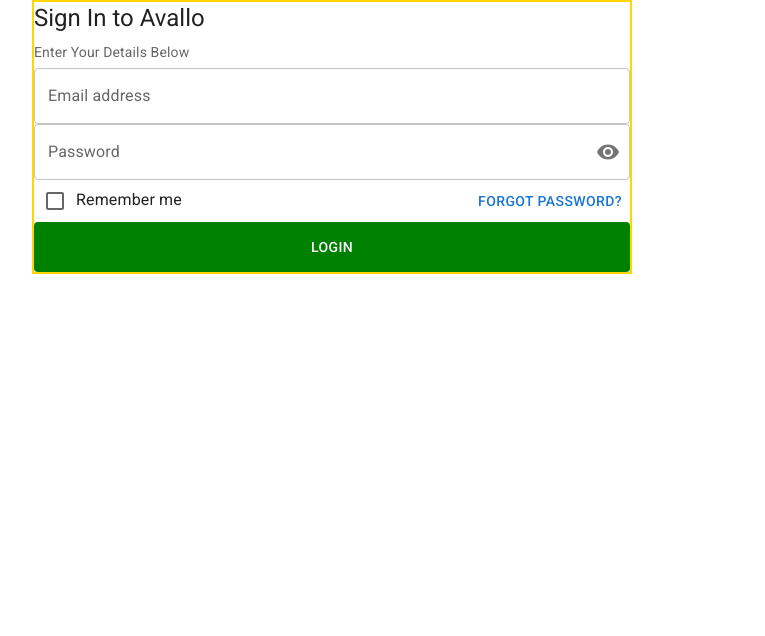
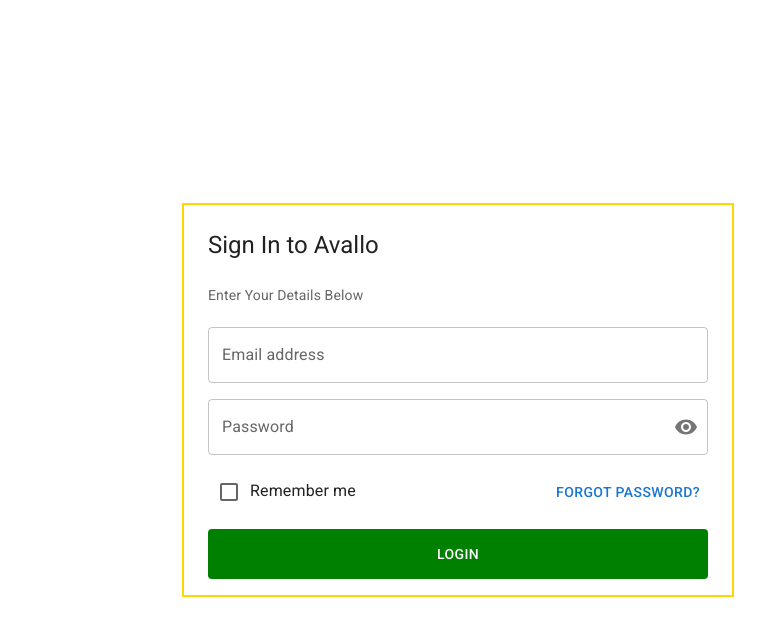
Before and after one commit to Furqan859/lama-dev, a React (Create React App) app: page / in a window 1280 px wide. Shown: the top 636 px of the page, without its empty margins (182-947 px from the left). Built offline with nearby package versions, Linux system fonts and the light colour scheme.

Commit message:
login update new page in material ui

```diff
--- a/package.json
+++ b/package.json
@@ -11,10 +11,13 @@
     "@testing-library/jest-dom": "^5.16.2",
     "@testing-library/react": "^12.1.3",
     "@testing-library/user-event": "^13.5.0",
+    "formik": "^2.2.9",
     "react": "^17.0.2",
     "react-dom": "^17.0.2",
+    "react-router-dom": "^6.2.1",
     "react-scripts": "5.0.0",
-    "web-vitals": "^2.1.4"
+    "web-vitals": "^2.1.4",
+    "yup": "^0.32.11"
   },
   "scripts": {
     "start": "react-scripts start",
--- a/src/App.js
+++ b/src/App.js
@@ -1,95 +1,14 @@
-import React from 'react';
-import { Visibility, VisibilityOff } from '@mui/icons-material';
-import {  Container, Grid, Typography,Box, TextField, FormControl, InputLabel, OutlinedInput, InputAdornment, IconButton, Checkbox, Button, Stack, ListItem, CssBaseline } from '@mui/material';
 
-function App() {
+import Login from './component/Login';
+import Formikcheck from './component/Formikcheck';
 
-  const [values, setValues] = React.useState({
-    password: '',
-    showPassword: false,
-  })
+function App () {
+  return (
+<div>
+<Login/>
 
-
-
-  const handleChange = (prop) => (event) => {
-    setValues({ ...values, [prop]: event.target.value });
-  };
-
-  const handleClickShowPassword = () => {
-    setValues({
-      ...values,
-      showPassword: !values.showPassword,
-    });
-  };
-
-  const handleMouseDownPassword = (event) => {
-    event.preventDefault();
-  };
-
-
-
-  return (
-
-    <Container maxWidth={'md'}>
-<Box>
-
-  <Grid   spacing={2} maxWidth={'sm'}  sx={{display: 'flex',flexDirection:'column' ,border:'2px solid gold'}}>
-
-  <CssBaseline/>
-
-   <Grid item xs> <Typography gutterBottom variant="h5" component="div">
-  Sign In to Avallo
-</Typography></Grid>
-
-  <Grid item xs><Typography sx={{ fontSize: 14 }} gutterBottom color="text.secondary" gutterBottom>
-  Enter Your Details Below
-  </Typography></Grid>
-  <Grid item  xs><TextField fullWidth label="Email address" id="fullWidth" /></Grid>
-  <Grid item xs> <FormControl sx={{ width: '100%' }} variant="outlined">
-  <InputLabel htmlFor="outlined-adornment-password">Password</InputLabel>
-  <OutlinedInput
-    id="outlined-adornment-password"
-    type={values.showPassword ? 'text' : 'password'}
-    value={values.password}
-    onChange={handleChange('password')}
-    endAdornment={
-      <InputAdornment position="end" >
-        <IconButton
-          aria-label="toggle password visibility"
-          onClick={handleClickShowPassword}
-          onMouseDown={handleMouseDownPassword}
-          edge="end"
-        >
-          {values.showPassword ? <VisibilityOff /> : <Visibility />}
-        </IconButton>
-      </InputAdornment>
-    }
-    label="Password"
-  />
-</FormControl></Grid>
-
-
-
-  <Grid item xs sx={{display: 'flex',justifyContent:"space-between"}}>
-  <div><Checkbox/>Remember me </div>
-   <Button>Forgot password?</Button>
-   </Grid>
-
-   <Grid item xs>
-   <Button  fullWidth sx={{backgroundColor:'green',color:'white',height:'50px'}}>Login</Button>
-   </Grid>
-
-
-
-  </Grid>
-
-  </Box>
-  </Container>
-
-
-
-
-  );
+</div>
+  )
 }
 
-export default App;
+export default App
--- /dev/null
+++ b/src/component/Formikcheck.js
@@ -0,0 +1,64 @@
+import React from 'react';
+import ReactDOM from 'react-dom';
+import { useFormik } from 'formik';
+import * as yup from 'yup';
+
+
+import { Button, TextField } from '@mui/material';
+
+const validationSchema = yup.object({
+  email: yup
+    .string('Enter your email')
+    .email('Enter a valid email')
+    .required('Email is required'),
+  password: yup
+    .string('Enter your password')
+    .min(8, 'Password should be of minimum 8 characters length')
+    .required('Password is required'),
+});
+
+const Formikcheck = () => {
+  const formik = useFormik({
+    initialValues: {
+
+    },
+    validationSchema: validationSchema,
+    onSubmit: (values) => {
+      alert(JSON.stringify(values, null, 2));
+    },
+  });
+
+  return (
+    <div>
+      <form onSubmit={formik.handleSubmit}>
+        <TextField
+          fullWidth
+          id="email"
+          name="email"
+          label="Email"
+          value={formik.values.email}
+          onChange={formik.handleChange}
+          error={formik.touched.email && Boolean(formik.errors.email)}
+          helperText={formik.touched.email && formik.errors.email}
+        />
+        <TextField
+          fullWidth
+          id="password"
+          name="password"
+          label="Password"
+          type="password"
+          value={formik.values.password}
+          onChange={formik.handleChange}
+          error={formik.touched.password && Boolean(formik.errors.password)}
+          helperText={formik.touched.password && formik.errors.password}
+        />
+        <Button color="primary" variant="contained" fullWidth type="submit">
+          Submit
+        </Button>
+      </form>
+    </div>
+  );
+};
+export default Formikcheck;
+
+// ReactDOM.render(<WithMaterialUI />, document.getElementById('root'));
--- /dev/null
+++ b/src/component/Login.js
@@ -0,0 +1,105 @@
+import * as React from 'react';
+import { Visibility, VisibilityOff } from '@mui/icons-material';
+import {  Container, Grid, Typography,Box, TextField, FormControl, InputLabel, OutlinedInput, InputAdornment, IconButton, Checkbox, Button, Stack, ListItem, CssBaseline } from '@mui/material';
+
+function Login() {
+
+  const [values, setValues] = React.useState({
+    password: '',
+    showPassword: false,
+  })
+
+
+
+  const handleChange = (prop) => (event) => {
+    setValues({ ...values, [prop]: event.target.value });
+  };
+
+  const handleClickShowPassword = () => {
+    setValues({
+      ...values,
+      showPassword: !values.showPassword,
+    });
+  };
+
+  const handleMouseDownPassword = (event) => {
+    event.preventDefault();
+  };
+
+
+
+  return (
+
+    <React.Fragment>
+    <CssBaseline />
+<Container maxWidth={'sm'} >
+
+<Box display="flex"  direction="column"
+alignItems="center"
+justifyContent="center"
+style={{ minHeight: '100vh' }}>
+<Container sx={{border:'2px solid gold'}}>
+
+  <Grid container spacing={2}   justifyContent='center' alignSelf='center' sx={{display: 'flex',flexDirection:'column' ,mt:'8px',mb:'16px' }}>
+
+
+
+   <Grid item  maxWidth={'sm'} justifyContent='center' align> <Typography gutterBottom variant="h5" component="div">
+  Sign In to Avallo
+</Typography></Grid>
+
+  <Grid item><Typography sx={{ fontSize: 14 }} gutterBottom color="text.secondary" gutterBottom>
+  Enter Your Details Below
+  </Typography></Grid>
+  <Grid item><TextField fullWidth label="Email address" id="fullWidth" /></Grid>
+  <Grid item> <FormControl sx={{ width: '100%' }} variant="outlined">
+  <InputLabel htmlFor="outlined-adornment-password">Password</InputLabel>
+  <OutlinedInput
+    id="outlined-adornment-password"
+    type={values.showPassword ? 'text' : 'password'}
+    value={values.password}
+    onChange={handleChange('password')}
+    endAdornment={
+      <InputAdornment position="end" >
+        <IconButton
+          aria-label="toggle password visibility"
+          onClick={handleClickShowPassword}
+          onMouseDown={handleMouseDownPassword}
+          edge="end"
+        >
+          {values.showPassword ? <VisibilityOff /> : <Visibility />}
+        </IconButton>
+      </InputAdornment>
+    }
+    label="Password"
+  />
+</FormControl></Grid>
+
+
+
+  <Grid item sx={{display: 'flex',justifyContent:"space-between"}}>
+  <div><Checkbox/>Remember me </div>
+   <Button>Forgot password?</Button>
+   </Grid>
+
+   <Grid item>
+   <Button  fullWidth sx={{backgroundColor:'green',color:'white',height:'50px'}}>Login</Button>
+   </Grid>
+
+
+
+  </Grid>
+  </Container>
+
+  </Box>
+
+
+  </Container>
+
+  </React.Fragment>
+
+
+  );
+}
+
+export default Login;
```
Also changed, not shown: 1 other file (tests, documents, lock files or other folders).
